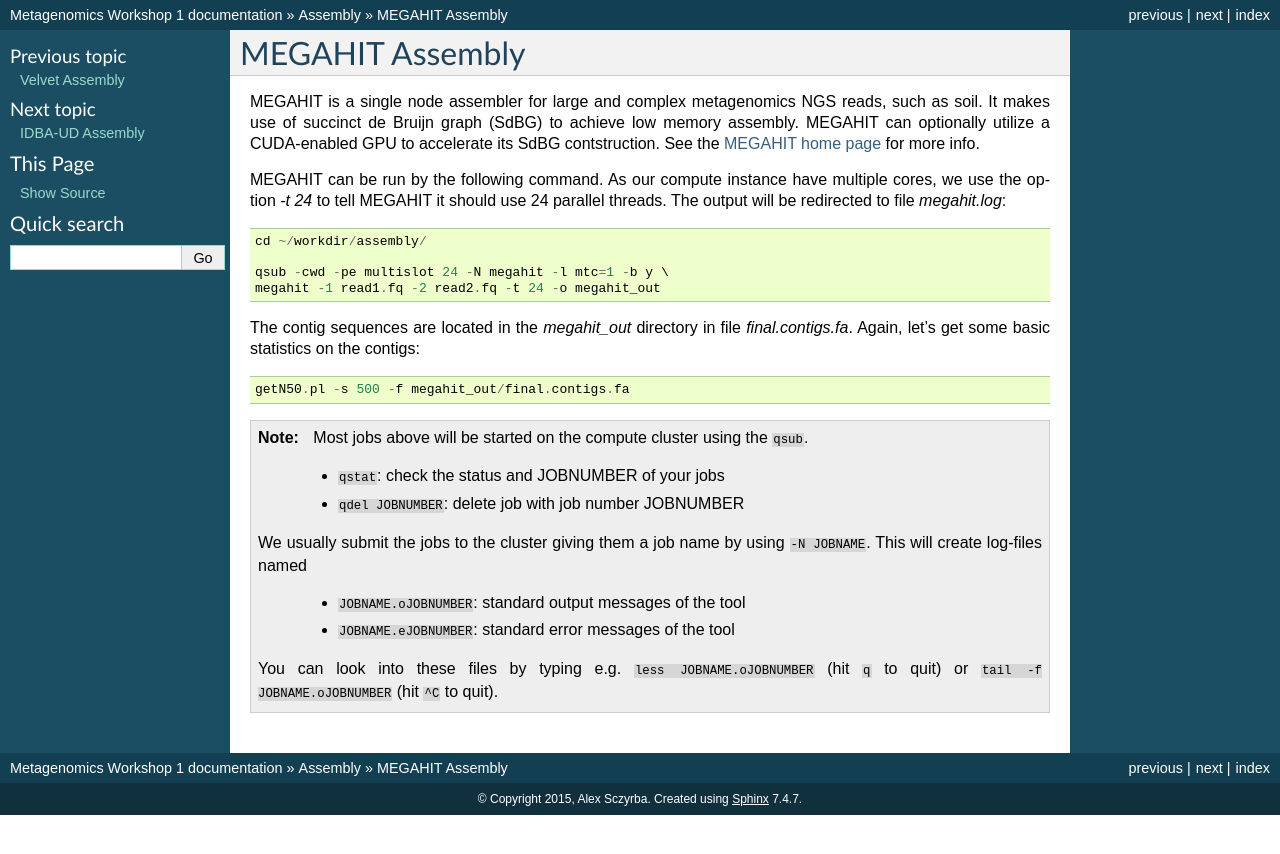
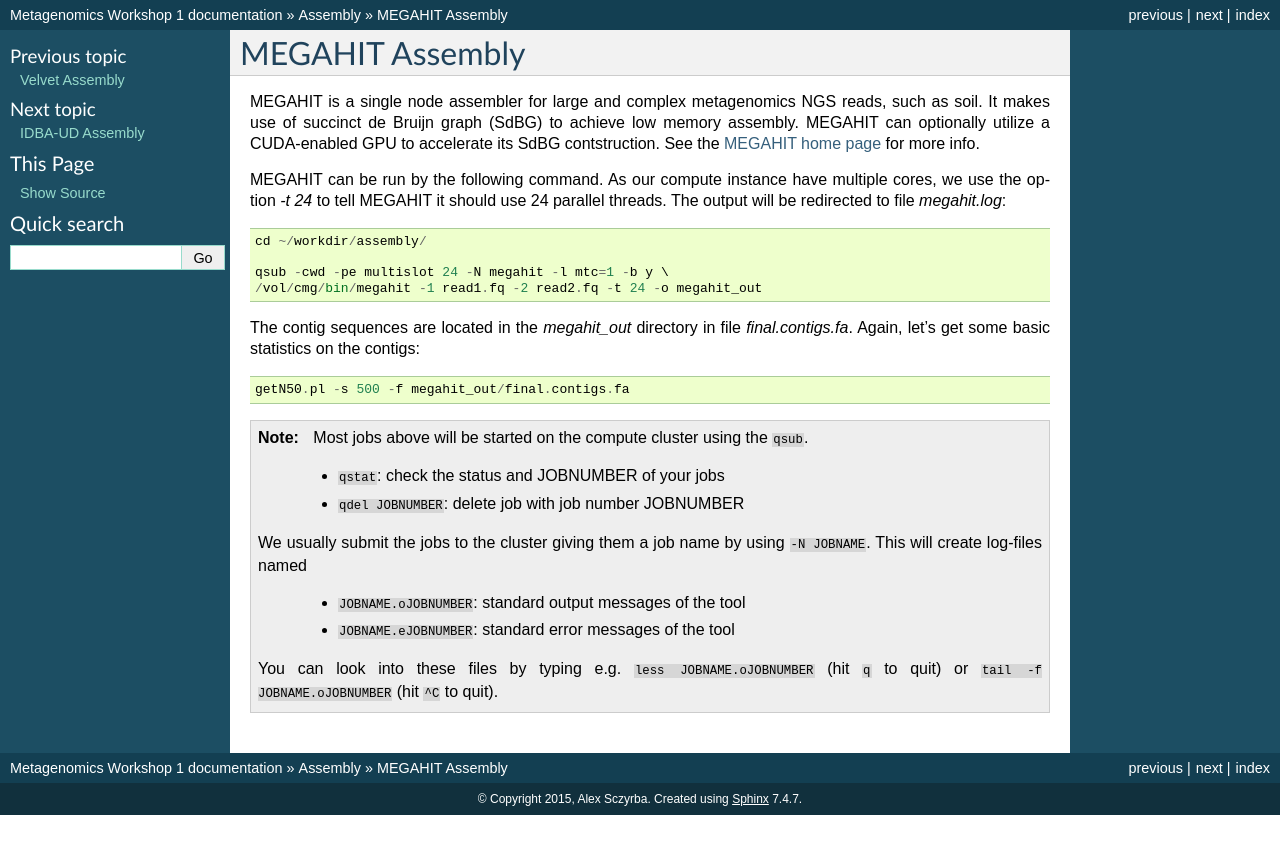
Before and after one commit to metagenomics/metagenomics-workshop, a Sphinx documentation site: the page built from docs/assembly/megahit.rst, in a window 1280 px wide. Shown: the top 854 px of the page. Built offline with Sphinx 7.4.7, drawn with Linux system fonts in a browser that asks for light colours.

Commit message:
Update megahit.rst

```diff
--- a/docs/assembly/megahit.rst
+++ b/docs/assembly/megahit.rst
@@ -8,7 +8,7 @@
   cd ~/workdir/assembly/
 
   qsub -cwd -pe multislot 24 -N megahit -l mtc=1 -b y \
-  megahit -1 read1.fq -2 read2.fq -t 24 -o megahit_out
+  /vol/cmg/bin/megahit -1 read1.fq -2 read2.fq -t 24 -o megahit_out
 
 The contig sequences are located in the `megahit_out` directory in file `final.contigs.fa`. Again, let's get some  basic statistics on the contigs::
 
```
